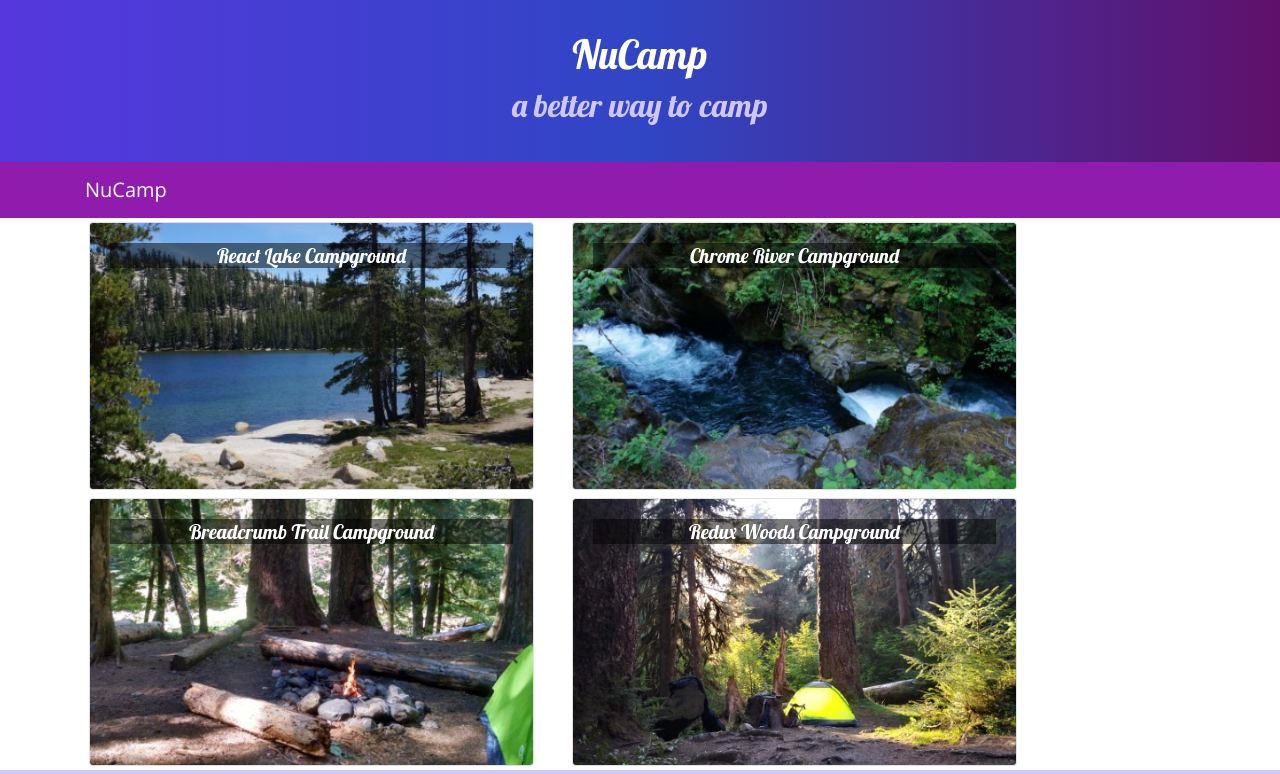
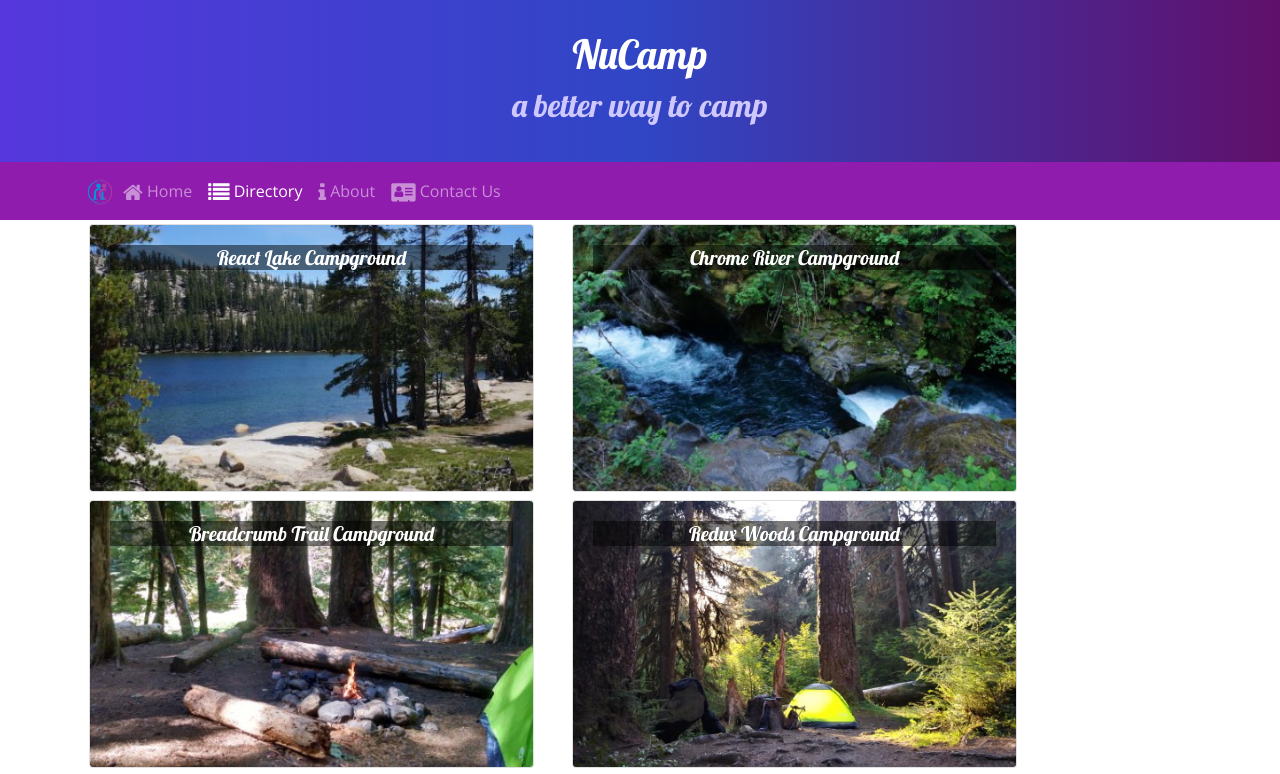
Before and after one commit to DJTechnologies/nucampweek3, a React (Create React App) app: page /directory in a window 1280 px wide. Shown: the top 774 px of the page. Built offline with nearby package versions, Linux system fonts and the light colour scheme.

Commit message:
React Router

```diff
--- a/package.json
+++ b/package.json
@@ -12,6 +12,7 @@
     "react": "^17.0.2",
     "react-dom": "^17.0.2",
     "react-popper": "^2.2.5",
+    "react-router-dom": "^5.3.0",
     "react-scripts": "4.0.3",
     "reactstrap": "^8.10.0",
     "typeface-lobster": "^1.1.13",
--- a/src/App.js
+++ b/src/App.js
@@ -5,6 +5,7 @@
 
 // import { CAMPSITES } from "./shared/campsites";
 import Main from "./components/MainComponent";
+import { BrowserRouter } from "react-router-dom";
 
 class App extends Component {
   // constructor(props) {
@@ -15,9 +16,11 @@
   // }
   render() {
     return (
-      <div className="App">
-        <Main />
-      </div>
+      <BrowserRouter>
+        <div className="App">
+          <Main />
+        </div>
+      </BrowserRouter>
     );
   }
 }
--- a/src/components/DirectoryComponent.js
+++ b/src/components/DirectoryComponent.js
@@ -25,7 +25,7 @@
     const directory = this.props.campsites.map((campsite) => {
       return (
         <div key={campsite.id} className="col-md-5 m-1">
-          <Card onClick={() => this.onCampsiteSelect(campsite)}>
+          <Card>
             <CardImg width="100%" src={campsite.image} alt={campsite.name} />
             <CardImgOverlay>
               <CardTitle>{campsite.name}</CardTitle>
--- a/src/components/FooterComponent.js
+++ b/src/components/FooterComponent.js
@@ -1,4 +1,5 @@
 import React from "react";
+import { Link } from "react-router-dom";
 
 function Footer(props) {
   return (
@@ -9,16 +10,16 @@
             <h5>Links</h5>
             <ul className="list-unstyled">
               <li>
-                <a href="#">Home</a>
+                <Link to="/home">Home</Link>
               </li>
               <li>
-                <a href="#">Directory</a>
+                <Link to="/directory">Directory</Link>
               </li>
               <li>
-                <a href="#">About</a>
+                <Link to="/aboutus">About</Link>
               </li>
               <li>
-                <a href="#">Contact</a>
+                <Link to="/contactus">Contact</Link>
               </li>
             </ul>
           </div>
--- a/src/components/HeaderComponent.js
+++ b/src/components/HeaderComponent.js
@@ -1,7 +1,31 @@
 import React, { Component } from "react";
-import { Navbar, NavbarBrand, Jumbotron } from "reactstrap";
+import {
+  Nav,
+  Navbar,
+  NavbarBrand,
+  NavbarToggler,
+  Collapse,
+  NavItem,
+  Jumbotron,
+} from "reactstrap";
+import { NavLink } from "react-router-dom";
 
 class Header extends Component {
+  constructor(props) {
+    super(props);
+
+    this.toggleNav = this.toggleNav.bind(this);
+    this.state = {
+      isNavOpen: false,
+    };
+  }
+
+  toggleNav() {
+    this.setState({
+      isNavOpen: !this.state.isNavOpen,
+    });
+  }
+
   render() {
     return (
       <React.Fragment>
@@ -16,9 +40,41 @@
           </div>
         </Jumbotron>
 
-        <Navbar dark sticky="top">
+        <Navbar dark sticky="top" expand="md">
           <div className="container">
-            <NavbarBrand href="/">NuCamp</NavbarBrand>
+            <NavbarBrand className="mr-auto" href="/">
+              <img
+                src="/assets/images/logo.png"
+                height="30"
+                width="30"
+                alt="NuCamp Logo"
+              />
+            </NavbarBrand>
+            <NavbarToggler onClick={this.toggleNav} />
+            <Collapse isOpen={this.state.isNavOpen} navbar>
+              <Nav navbar>
+                <NavItem>
+                  <NavLink className="nav-link" to="/home">
+                    <i className="fa fa-home fa-lg" /> Home
+                  </NavLink>
+                </NavItem>
+                <NavItem>
+                  <NavLink className="nav-link" to="/directory">
+                    <i className="fa fa-list fa-lg" /> Directory
+                  </NavLink>
+                </NavItem>
+                <NavItem>
+                  <NavLink className="nav-link" to="/aboutus">
+                    <i className="fa fa-info fa-lg" /> About
+                  </NavLink>
+                </NavItem>
+                <NavItem>
+                  <NavLink className="nav-link" to="/contactus">
+                    <i className="fa fa-address-card fa-lg" /> Contact Us
+                  </NavLink>
+                </NavItem>
+              </Nav>
+            </Collapse>
           </div>
         </Navbar>
       </React.Fragment>
--- /dev/null
+++ b/src/components/HomeComponent.js
@@ -0,0 +1,11 @@
+import React from "react";
+
+function Home(props) {
+  return (
+    <div className="container">
+      <h4>Home</h4>
+    </div>
+  );
+}
+
+export default Home;
--- a/src/components/MainComponent.js
+++ b/src/components/MainComponent.js
@@ -5,13 +5,14 @@
 import { CAMPSITES } from "../shared/campsites";
 import Header from "./HeaderComponent";
 import Footer from "./FooterComponent";
+import Home from "./HomeComponent";
+import { Switch, Route, Redirect } from "react-router-dom";
 
 class Main extends Component {
   constructor(props) {
     super(props);
     this.state = {
       campsites: CAMPSITES,
-      selectedCampsite: null,
     };
   }
 
@@ -20,6 +21,9 @@
   }
 
   render() {
+    const HomePage = () => {
+      return <Home />;
+    };
     return (
       //   <div>
       //     <Navbar dark color="primary">
@@ -41,6 +45,15 @@
       //   </div>
       <div>
         <Header />
+        <Switch>
+          <Route path="/home" component={HomePage} />
+          <Route
+            exact
+            path="/directory"
+            render={() => <Directory campsites={this.state.campsites} />}
+          />
+          <Redirect to="/home" />
+        </Switch>
         <Directory
           campsites={this.state.campsites}
           onClick={(campsiteId) => this.onCampsiteSelect(campsiteId)}
```
Also changed, not shown: 2 other files (tests, documents, lock files or other folders).
